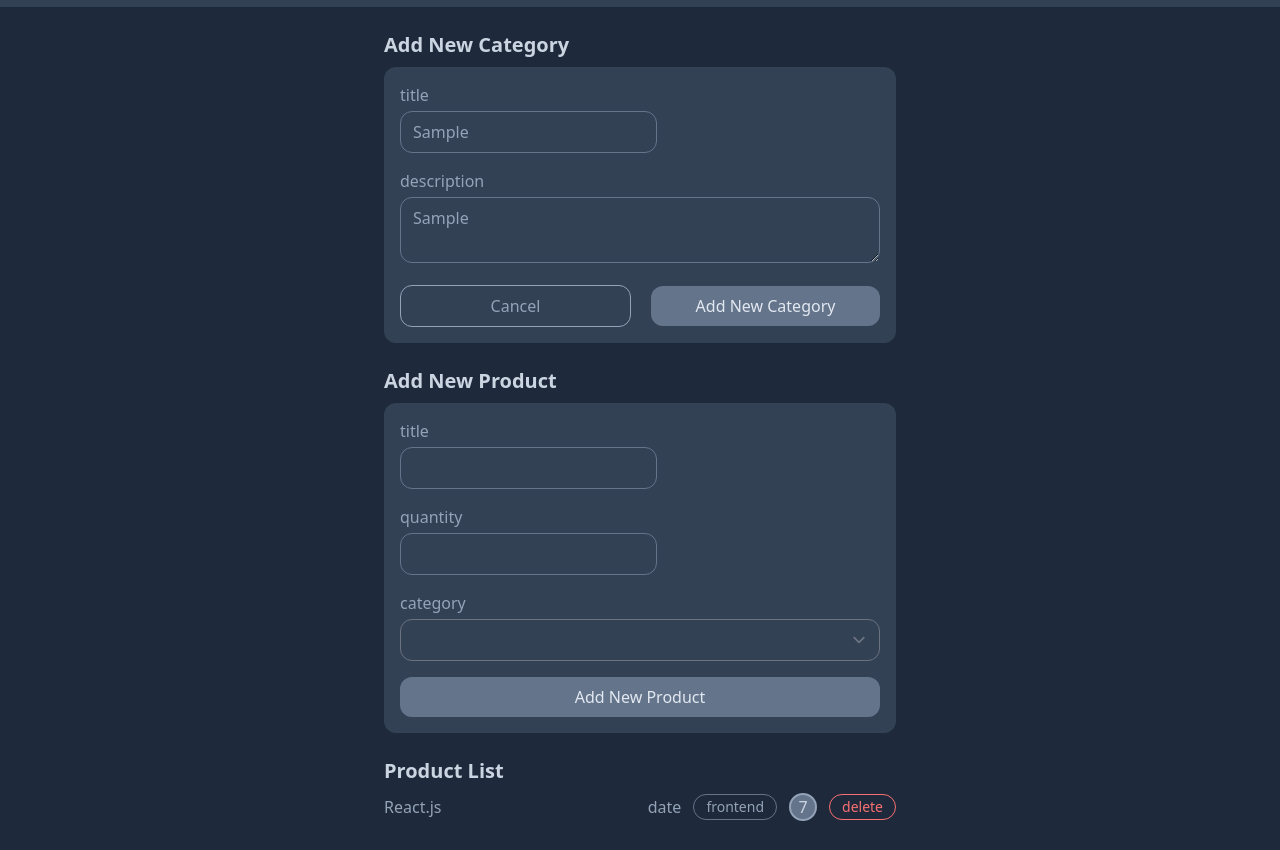
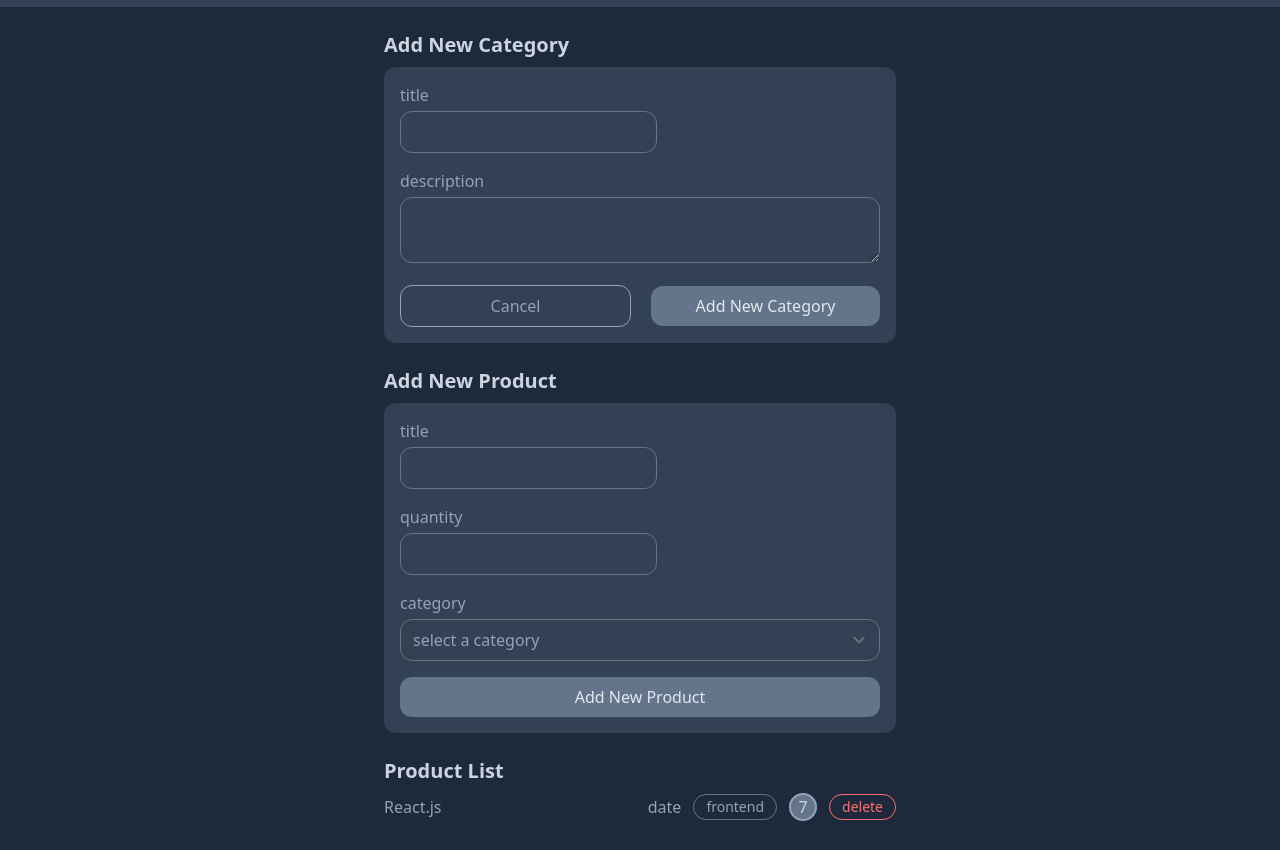
Before and after one commit to Mohammad-Bereymi/Inventory-App-using-tailwind-JS, a website with bundled scripts: page public/index.html in a window 1280 px wide. Both pictures are taken after typing "Sample", "Sample" into the empty fields and a click on the button "Add New Category". Shown: the part 41-891 px from the top of the page. Built offline with nearby package versions, Linux system fonts and the light colour scheme.

Commit message:
add category to DOM

```diff
--- a/public/index.html
+++ b/public/index.html
@@ -62,7 +62,7 @@
                         </select>
                     </div>
                     <div class="flex items-center justify-center gap-x-5">
-                        <button class="flex-1 bg-slate-500 text-slate-200 rounded-xl py-2">Add New
+                        <button id="add-new-product" class="flex-1 bg-slate-500 text-slate-200 rounded-xl py-2">Add New
                             Product</button>
                     </div>
                 </form>
--- a/src/js/CategoryView.js
+++ b/src/js/CategoryView.js
@@ -1,7 +1,7 @@
 import Storage from "./Storage.js";
 
-const title = document.querySelector("#category-title");
-const description = document.querySelector("#category-description");
+const categoryTitle = document.querySelector("#category-title");
+const categoryDescription = document.querySelector("#category-description");
 const addNewCategoryBtn = document.querySelector("#add-new-category");
 
 class CategoryView {
@@ -11,19 +11,21 @@ class CategoryView {
   }
   addNewCategory(e) {
     e.preventDefault();
-    const title = title.value;
-    const description = description.value;
+    const title = categoryTitle.value;
+    const description = categoryDescription.value;
     if (!title || !description) return;
     Storage.saveCategory({ title, description });
     this.categories = Storage.getAllCategories();
-    this.createCategoriesList(this.categories);
+    this.createCategoriesList();
+    categoryDescription.value = "";
+    categoryTitle.value = "";
   }
   setApp() {
     this.categories = Storage.getAllCategories();
   }
-  createCategoriesList(categories) {
+  createCategoriesList() {
     let result = `<option class="bg-slate-500 text-slate-400" value="">select a category</option>`;
-    categories.forEach((element) => {
+    this.categories.forEach((element) => {
       result += `<option class="bg-slate-500 text-slate-400" value=${element.id}>${element.title}</option>`;
     });
     const categoryDOM = document.getElementById("product-category");
--- a/src/js/app.js
+++ b/src/js/app.js
@@ -2,4 +2,6 @@ import CategoryView from "./CategoryView.js";
 
 document.addEventListener("DOMContentLoaded", () => {
   CategoryView.setApp();
+  console.log(CategoryView);
+  CategoryView.createCategoriesList(CategoryView.categories);
 });
```
